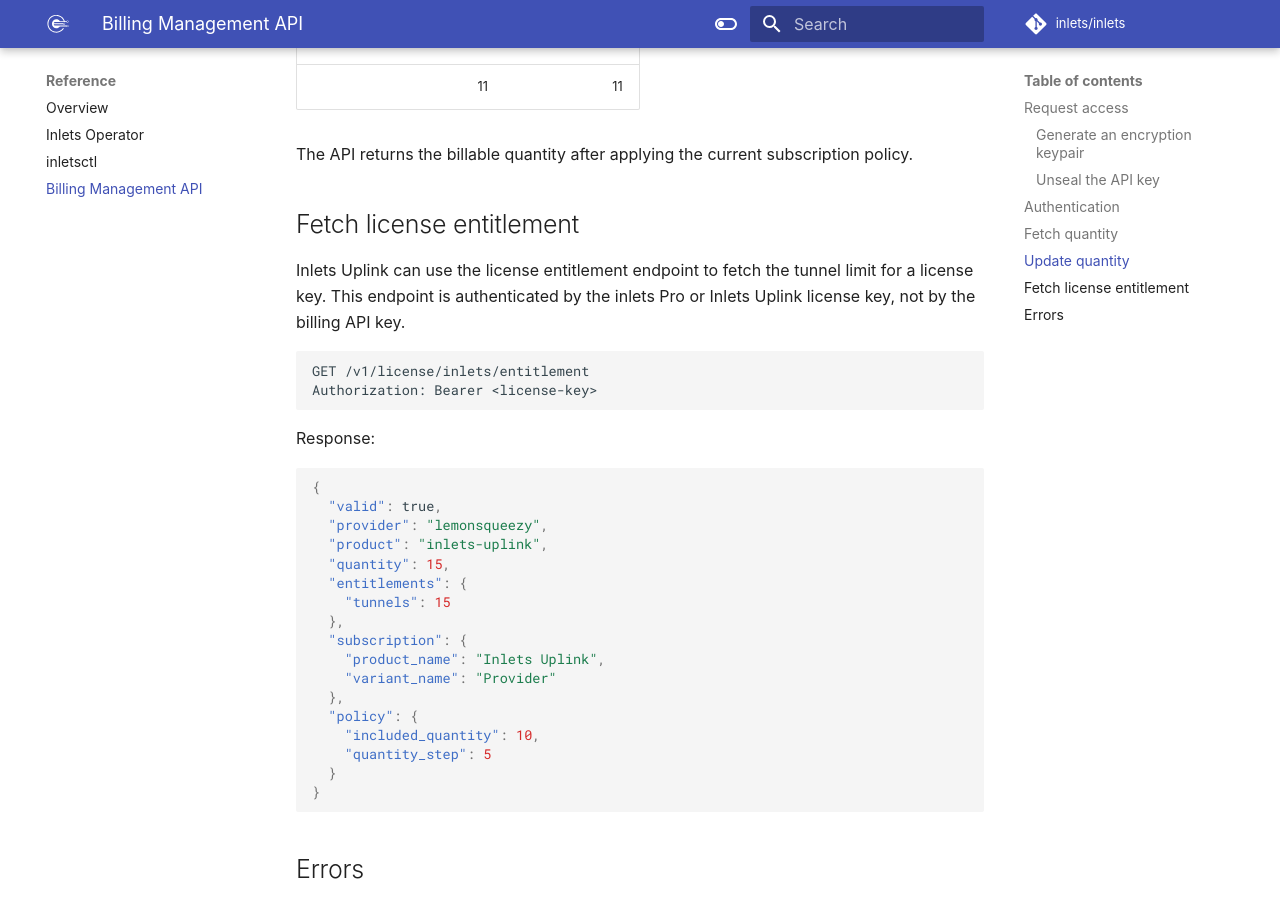
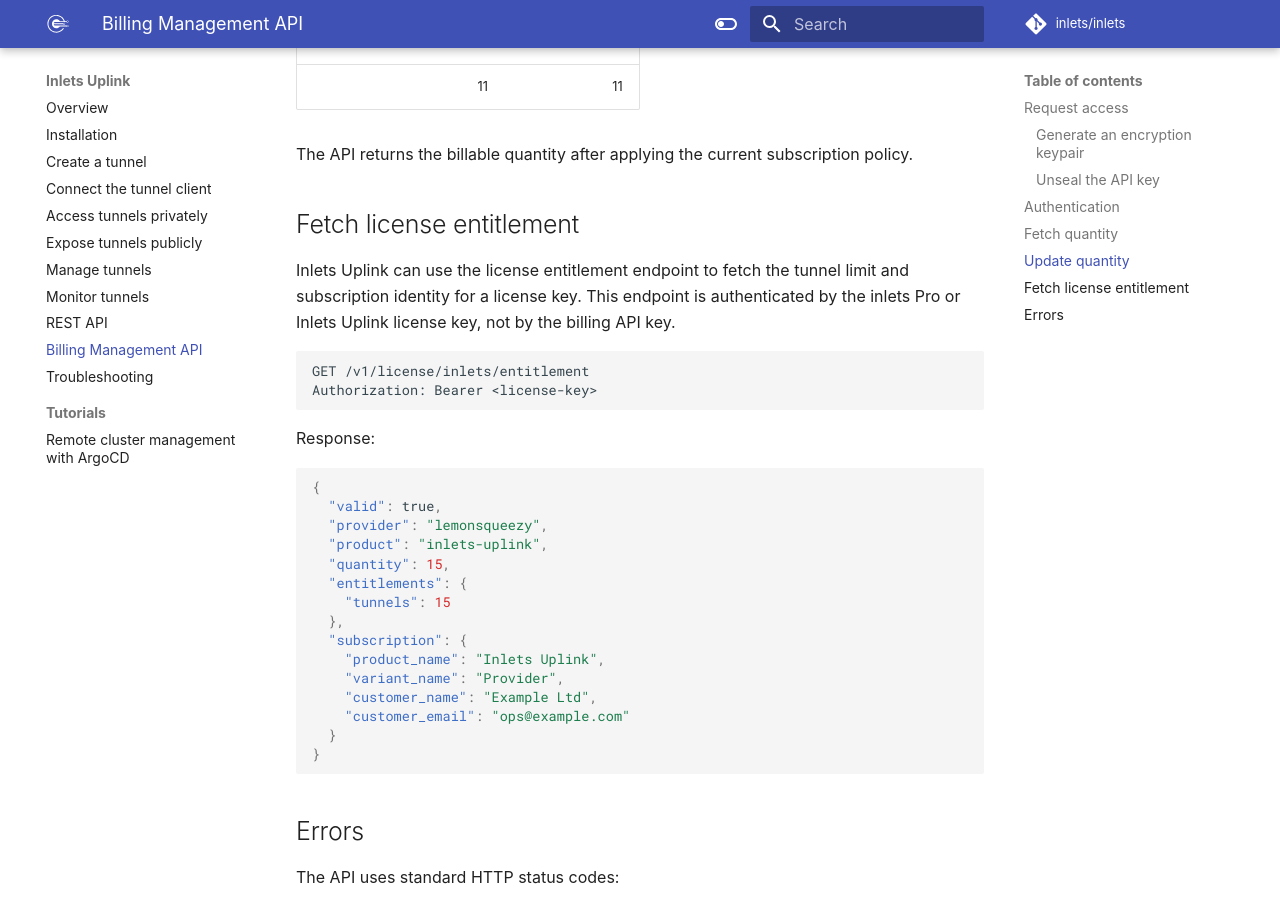
Before and after one commit to inlets/docs.inlets.dev, an MkDocs documentation site: the page built from docs/uplink/billing-management-api.md, in a window 1280 px wide and 900 px high, scrolled down 3618 px. Built offline with MkDocs 1.6.1 and Material for MkDocs 9.7.7, drawn with Linux system fonts in a browser that asks for light colours; some web fonts are replaced.

Commit message:
Move billing page to uplink
Signed-off-by: Alex Ellis (OpenFaaS Ltd) <alexellis2@gmail.com>

````diff
--- a/docs/reference/billing-management-api.md
+++ b/docs/uplink/billing-management-api.md
@@ -145,7 +145,7 @@
 
 ## Fetch license entitlement
 
-Inlets Uplink can use the license entitlement endpoint to fetch the tunnel limit for a license key. This endpoint is authenticated by the inlets Pro or Inlets Uplink license key, not by the billing API key.
+Inlets Uplink can use the license entitlement endpoint to fetch the tunnel limit and subscription identity for a license key. This endpoint is authenticated by the inlets Pro or Inlets Uplink license key, not by the billing API key.
 
 ```http
 GET /v1/license/inlets/entitlement
@@ -165,11 +165,9 @@
   },
   "subscription": {
     "product_name": "Inlets Uplink",
-    "variant_name": "Provider"
-  },
-  "policy": {
-    "included_quantity": 10,
-    "quantity_step": 5
+    "variant_name": "Provider",
+    "customer_name": "Example Ltd",
+    "customer_email": "ops@example.com"
   }
 }
 ```
--- a/mkdocs.yml
+++ b/mkdocs.yml
@@ -130,6 +130,7 @@
     - Manage tunnels: uplink/manage-tunnels.md
     - Monitor tunnels: uplink/monitoring-tunnels.md
     - REST API: uplink/rest-api.md
+    - Billing Management API: uplink/billing-management-api.md
     - Troubleshooting: uplink/troubleshooting.md
     - Tutorials:
       - Remote cluster management with ArgoCD: uplink/tutorials/argo-cd.md
@@ -142,7 +143,6 @@
     - Overview: reference/index.md
     - Inlets Operator: reference/inlets-operator.md
     - inletsctl: reference/inletsctl.md
-    - Billing Management API: reference/billing-management-api.md
 
 extra:
   analytics:
````
Also changed, not shown: docs/reference/index.md (+0 -6 lines).
